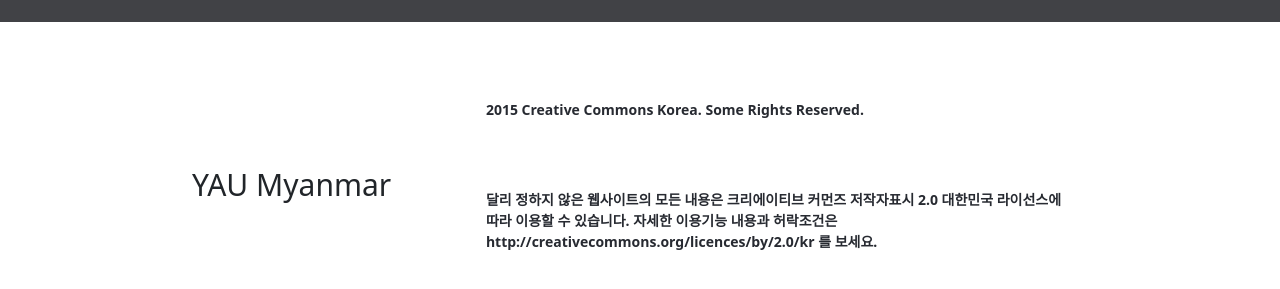
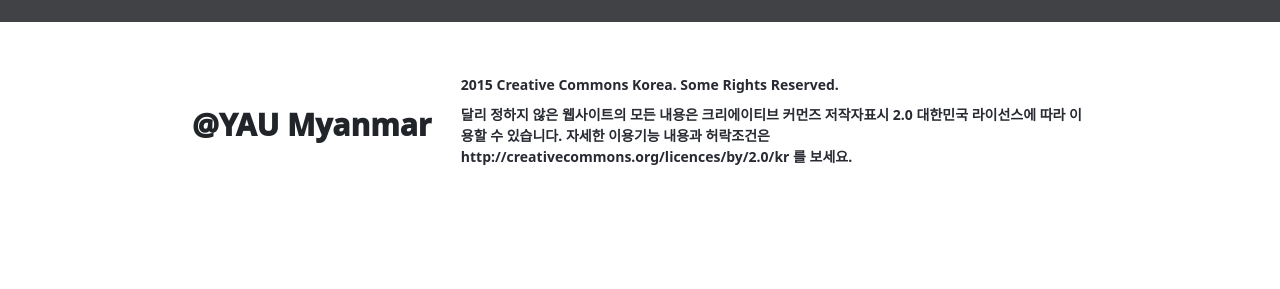
Before and after one commit to MayPyone/Environmental_Development, a website: page index.html in a window 1280 px wide. Shown: the part 3202-3491 px from the top of the page. After the commit the page ends 3430 px from the top, so only its background shows below. Drawn offline with nearby package versions, Linux system fonts and the light colour scheme.

Commit message:
Update style

```diff
--- a/index.html
+++ b/index.html
@@ -94,7 +94,7 @@
     </ul>
 </section>
 <section class="footer">
-    <span>YAU Myanmar</span>
+    <span>@YAU Myanmar</span>
     <div class="common2"><p class="f1">2015 Creative Commons Korea. Some Rights Reserved.</p>
     <p class="f2">달리 정하지 않은 웹사이트의 모든 내용은 크리에이티브 커먼즈 저작자표시 2.0 대한민국 라이선스에 따라 이용할 수 있습니다.
         자세한 이용기능 내용과 허락조건은 http://creativecommons.org/licences/by/2.0/kr 를 보세요.</p></div>
--- a/style.css
+++ b/style.css
@@ -338,7 +338,7 @@
 }
 
 .footer p {
-  margin-bottom: 3%;
+  margin-bottom: 1.5%;
   font-size: 14px;
   border: none;
 }
@@ -347,6 +347,17 @@
   display: flex;
   font-size: 30px;
   align-items: center;
+  font-weight: 1000;
+}
+
+.f1 {
+  margin-bottom: 0%;
+  padding: 0;
+}
+
+.f2 {
+  margin-top: 0;
+  padding: 0;
 }
 
 @media screen and (max-width: 768px) {
```
